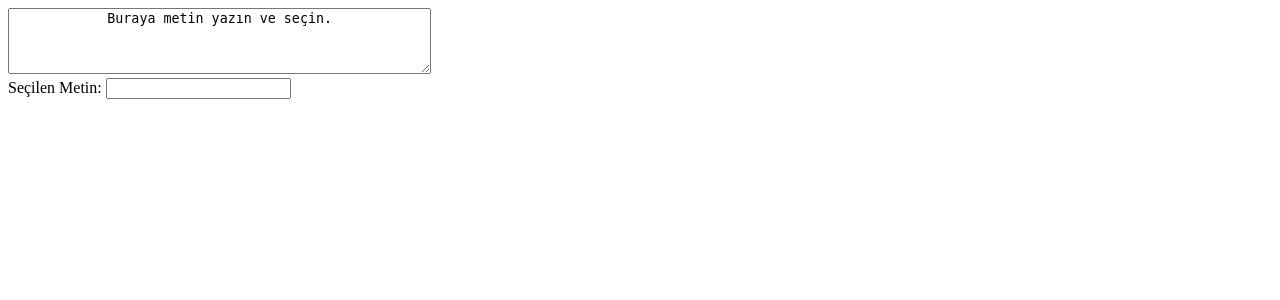
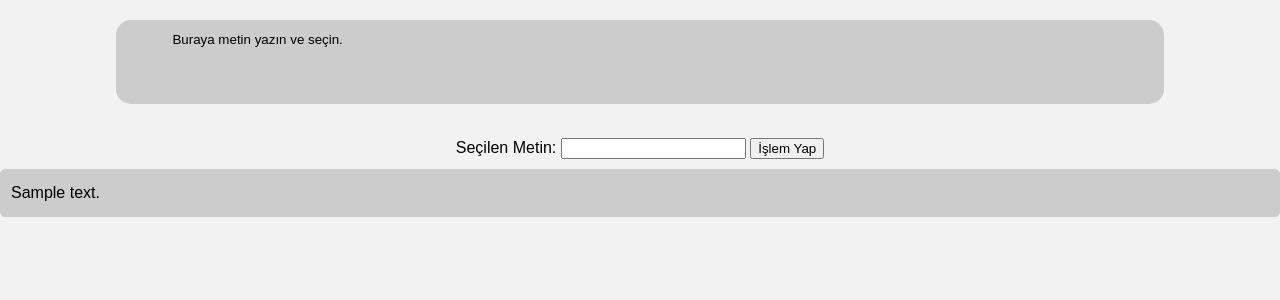
Before and after one commit to EmirKosekul/text_summarization_with_flask, a Flask app: template templates/rightclick.html in a window 1280 px wide. Shown: the top 300 px of the page. Run offline with Flask 3, Linux system fonts and the light colour scheme; the template is opened without the code that fills it: most values are stand-ins (such as "Sample title", 1, 10 or a date in 2020).

Commit message:
Selected text fixed

```diff
--- a/app.py
+++ b/app.py
@@ -15,12 +15,13 @@ def home():
     return render_template('summarize.html')
 @app.route('/', methods=['GET', 'POST'])
 def index():
-    selected_text = ""
+    selected_text=""
+    if request.method == 'POST':
+        selected_text = request.form['gosterilenMetin']
+        selected_text=selected_text + " ben seçildim"
+        return render_template('rightclick.html', selected_text=selected_text)
+    return render_template('rightclick.html', selected_text=selected_text)
 
-    if request.method == 'POST':
-        selected_text = request.form['selected_text']
-
-    return render_template('rightclick.html', selected_text=selected_text)
 if __name__ == '__main__':
     app.run(debug=True)
 
--- a/templates/rightclick.html
+++ b/templates/rightclick.html
@@ -12,6 +12,7 @@
             document.getElementById("gosterilenMetin").value = secilenMetin;
         }
     </script>
+    <link rel="stylesheet" href="/static/style.css">
 </head>
 
 <body>
@@ -21,10 +22,14 @@
         </textarea>
     </form>
 
-    <form>
+    <form method="post">
         <label for="gosterilenMetin">Seçilen Metin:</label>
         <input type="text" id="gosterilenMetin" name="gosterilenMetin">
+        <button type="submit">İşlem Yap</button>
     </form>
+    {% if selected_text %}
+        <p>{{ selected_text }}</p>
+    {% endif %}
 </body>
 
 </html>
```
